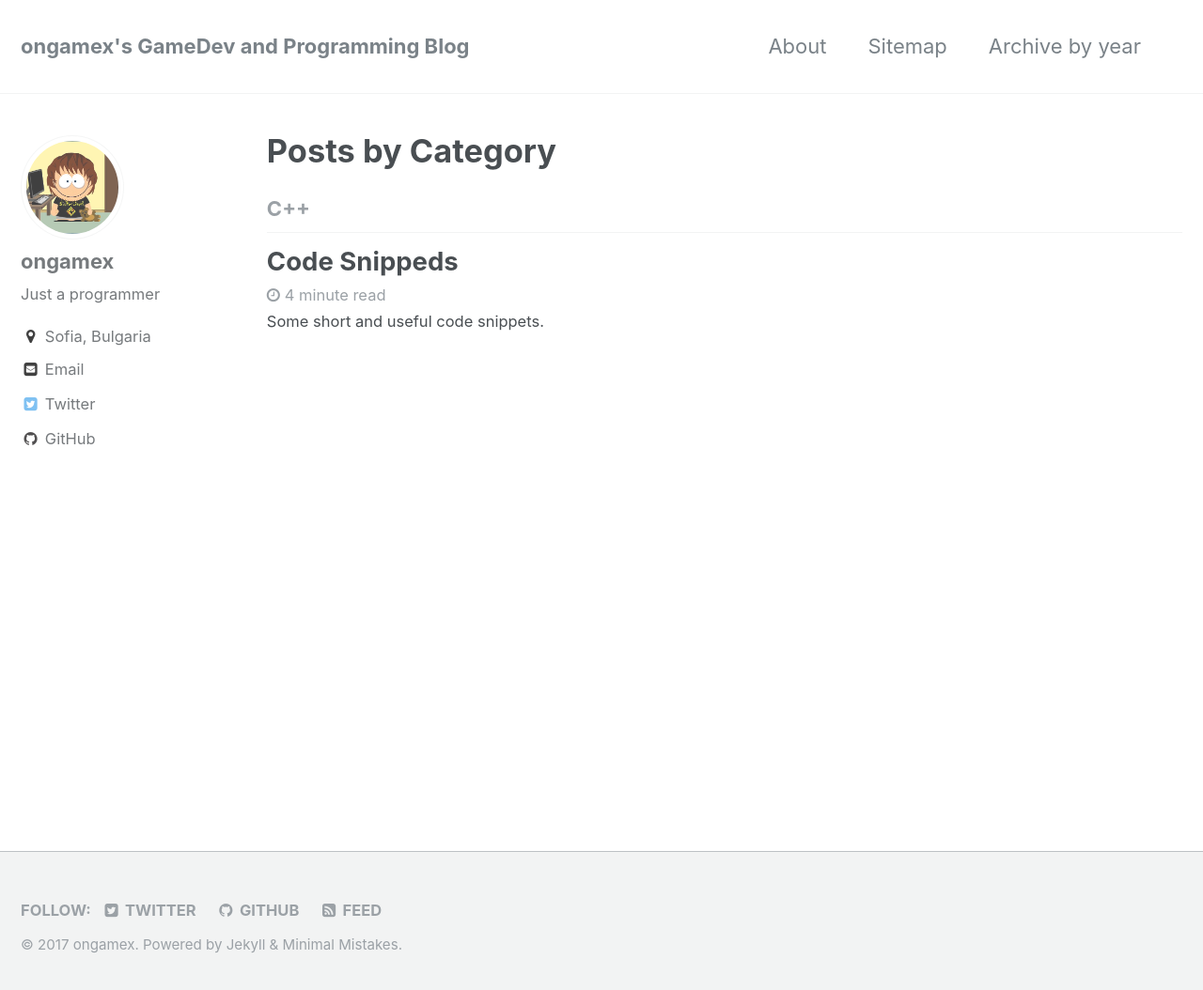
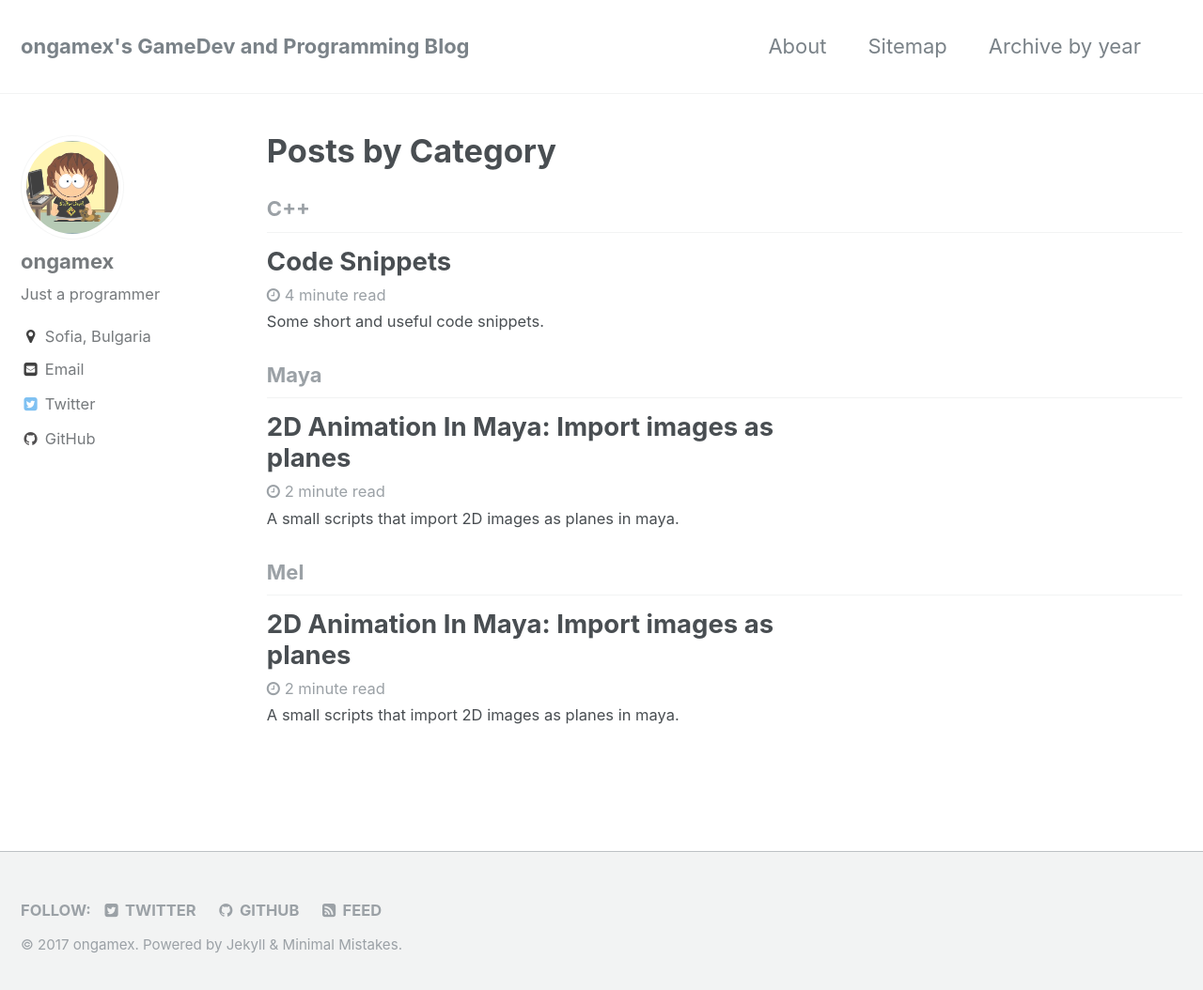
Before and after one commit to ongamex/ongamex.github.io, a Jekyll site: the page built from _pages/category-archive.html, in a window 1280 px wide and 1062 px high. Shown: the top 1054 px of the window at 94% size. Built offline with Jekyll 4.4.1, drawn with Linux system fonts in a browser that asks for light colours; part of the change alters nothing that is shown.

Commit message:
- added the maya 2d script

````diff
--- a/_posts/2017-03-08-Introduction.md
+++ b/_posts/2017-03-08-Introduction.md
@@ -1,5 +1,5 @@
 ---
-title:  "Code Snippeds"
+title:  "Code Snippets"
 date:   2017-09-04
 categories: C++
 tags: [C++]
--- /dev/null
+++ b/_posts/2017-09-08-Maya2DAnim.md
@@ -0,0 +1,83 @@
+---
+title:  "2D Animation In Maya: Import images as planes"
+date:   2017-09-08
+categories: Maya Mel
+tags: [Maya]
+excerpt: "A small scripts that import 2D images as planes in maya."
+---
+
+A while ago I wanted to create a simple 2D "cutout" animation, just a few images imported and assigned on a planes.
+Unfortunatley, Maya did not had this functionallty buit in, so I wrote a small script that does just that.
+
+Basically the scripts prompts you to pick the images that you want to import.
+The images are them loaded with the file node in hypershade and assigned as diffuse input to a material,
+which is later assigned to a plane.
+
+![](/assets/images/maya2Dscreenshot.png)
+
+
+You can just execute the script "Script Editor" or assign it to a button on the shelf.
+
+```php
+// <?php This is actually mel script, I'm just using the syntax highlight for php ^_^
+
+// This scripts creates a planes and assignes to them materails
+// that use 2D textures for their colors. Useful quickly importing 2D
+// things for animation.
+
+proc string obtainFilename(string $path)
+{
+  $filepart = match( "[^/\\]*$", $path );
+
+  string $buffer[];
+  tokenize $filepart "." $buffer;
+
+  return $buffer[0];
+}
+
+proc textureTo2DPlane(string $textureFileName)
+{
+	$filename = obtainFilename($textureFileName);
+
+	// Create the texture and a 2D placement for it.
+	$textureFile = `shadingNode -asTexture -isColorManaged file -name ("file_"+$filename)`;
+	$texturePlacement2D = `shadingNode -asUtility place2dTexture`;
+	connectAttr -f ($texturePlacement2D+".coverage") ($textureFile+".coverage");
+
+	setAttr -type "string" ($textureFile+".fileTextureName") $textureFileName;
+
+	// Create the material and attach the file as an input color.
+	$material = `shadingNode -asShader lambert -name ("mtl_" + $filename)`;
+	connectAttr -f ($textureFile+".outColor") ($material+".color");
+	connectAttr -f ($textureFile+".outTransparency") ($material+".transparency");
+
+	// Obtain the size of the texture.
+	float $size[2] = `getAttr ($textureFile+".outSize")`;
+
+	// " -axis 0 0 1" will make the "plane" in XY plane, facing Z.
+	// "sx" and "sy" control the amount of segments in each plane.
+	$mesh = `polyPlane -w ($size[0]) -h ($size[1]) -sx 1 -sy 1 -axis 0 0 1 -name ($filename)`;
+
+	// Now apply the newly created material.
+	// TODO: Check if we could do this without selecting.
+	// TODO: Should I create a default shading group?
+	select $mesh;
+	hyperShade -assign ($material);
+}
+
+proc promptForFiles()
+{
+	string $filenames[] = `fileDialog2 -fileMode 4 -caption "Import Image"`;
+
+	HypershadeWindow;
+	for($i = 0; $i < size($filenames); $i++)
+	{
+		textureTo2DPlane($filenames[$i]);
+	}
+}
+
+promptForFiles();
+```
+
+I wellcome all critique and feature requests ^_^
+I hope you find it useful!
````
Also changed, not shown: assets/images/maya2Dscreenshot.png (added), assets/images/my_hello_world.png (deleted), 1 other file.
